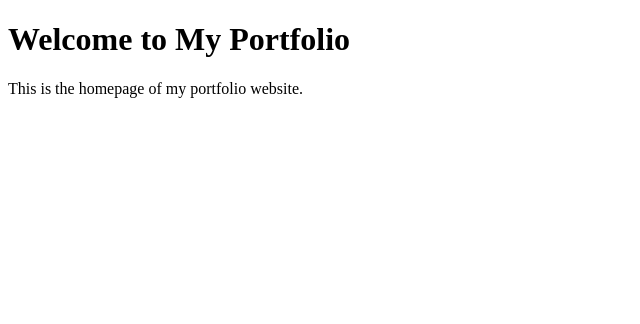
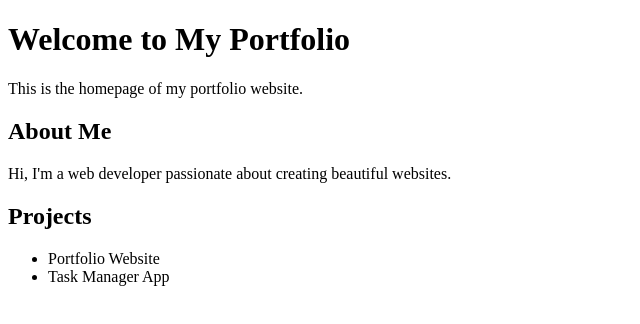
Before and after one commit to arifimeri/MasterGitBranchesCacttus, a plain HTML site: page index.html in a window 1280 px wide. Shown: the whole page, without its empty margins (0-640 px from the left). Drawn offline with Linux system fonts and the light colour scheme.

Commit message:
changed section

```diff
--- a/index.html
+++ b/index.html
@@ -8,5 +8,19 @@
 <body>
     <h1>Welcome to My Portfolio</h1>
     <p>This is the homepage of my portfolio website.</p>
+
+    <section id="about">
+        <h2>About Me</h2>
+        <p>Hi, I'm a web developer passionate about creating beautiful websites.</p>
+    </section>
+
+    <section id="projects">
+        <h2>Projects</h2>
+        <ul>
+            <li>Portfolio Website</li>
+            <li>Task Manager App</li>
+        </ul>
+
+
 </body>
 </html>
```
